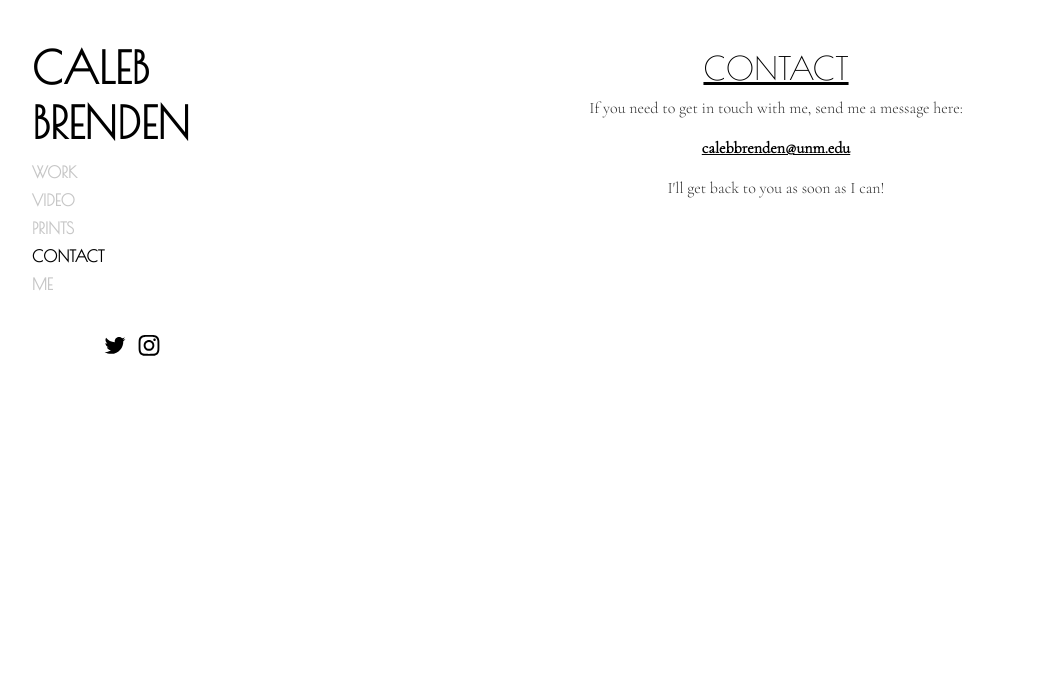
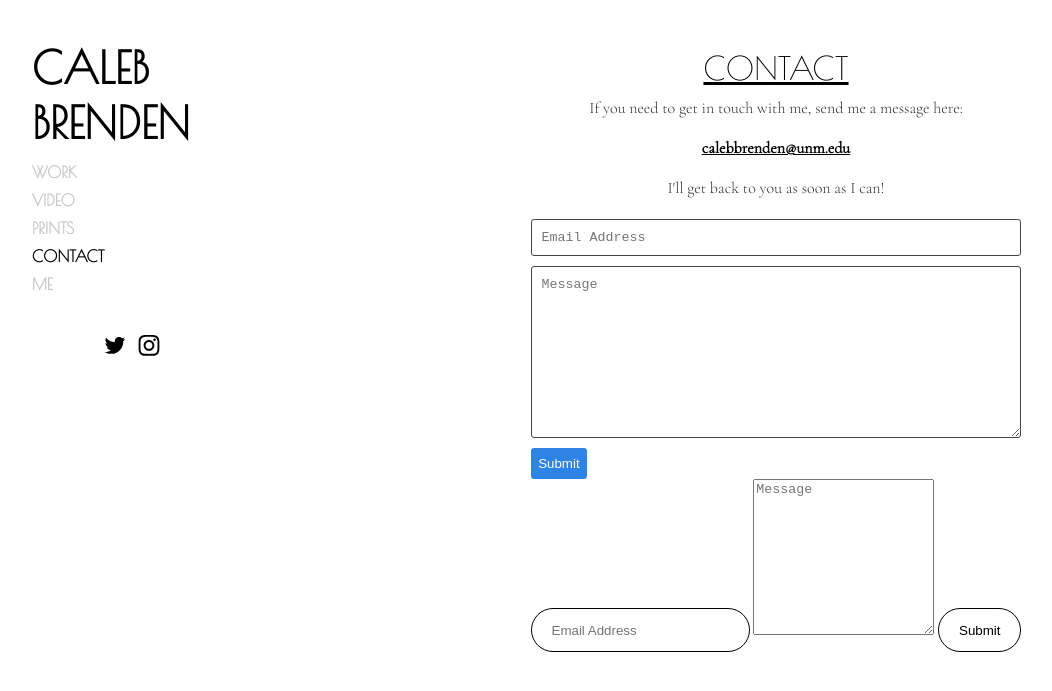
Before and after one commit to calebbrenden/my-site, a Jekyll site: the page built from contact.md, in a window 1280 px wide. Shown: the top 691 px of the page, without its empty margins (0-1052 px from the left). Built offline with Jekyll 4.4.1, drawn with Linux system fonts in a browser that asks for light colours.

Commit message:
added contact form test

```diff
--- a/_sass/hydeout/_layout.scss
+++ b/_sass/hydeout/_layout.scss
@@ -167,6 +167,37 @@
   -webkit-column-count: 1;
   column-count:         1;
   }
+}
+
+
+/* -----------------------------------------------------------
+     CONTACT FORM
+----------------------------------------------------------- */
+
+form.contact-form input[type="text"], form.contact-form textarea[type="text"] {
+    width: 100%;
+    vertical-align: middle;
+    margin-top: 0.25em;
+    margin-bottom: 0.5em;
+    padding: 0.75em;
+    font-family: monospace, sans-serif;
+    font-weight: lighter;
+    border-style: solid;
+    border-color: #444;
+    outline-color: #2e83e6;
+    border-width: 1px;
+    border-radius: 3px;
+    transition: box-shadow .2s ease;
+}
+form.contact-form input[type="submit"] {
+    outline: none;
+    color: white;
+    background-color: #2e83e6;
+    border-radius: 3px;
+    padding: 0.5em;
+    margin: 0.25em 0 0 0;
+    border: 1px solid transparent;
+    height: auto;
 }
 
 
--- a/contact.md
+++ b/contact.md
@@ -12,16 +12,23 @@
 
 <p align="center">I'll get back to you as soon as I can!</p>
 
-<!--
-<p align="center">I'll get back to you as soon as I can!</p>
-<div id="formwrap">
-	<a href="https://placeholder.com"><img src="http://via.placeholder.com/350x800"></a>
-	<div id="formview">
-		<form accept-charset="UTF-8" action="https://formkeep.com/f/XXXXXXXXXXXX" method="POST">
-  			<input type="email" name="email" placeholder="Your Email">
-  			<input type="text" name="name" placeholder="Your Name">
-  			<input type="hidden" name="utf8" value="✓">
-  			<button type="submit">Submit</button>
-		</form>
-	</div>
-</div> -->
+
+<form class="contact-form" action="https://formspree.io/your@email.com"
+      method="POST">
+    <input type="text" name="email" placeholder="Email Address">
+    <textarea type="text" name="content" rows="10" placeholder="Message"></textarea>
+    <input type="hidden" name="_next" value="<REDIRECTION LINK> ">
+    <input type="hidden" name="_subject" value="New Contact Form Submission">
+    <input type="text" name="_gotcha" style="display:none">
+    <input type="submit" value="Submit">
+</form>
+
+
+<form class="wj-contact" action="https://formspree.io/{{site.email}}" method="POST">
+    <input type="text" name="email" placeholder="Email Address">
+    <textarea type="text" name="content" rows="10" placeholder="Message"></textarea>
+    <input type="hidden" name="_next" value="<REDIRECTION LINK> ">
+    <input type="hidden" name="_subject" value="New Contact Form Submission">
+    <input type="text" name="_gotcha" style="display:none">
+    <input type="submit" value="Submit">
+</form>
```
